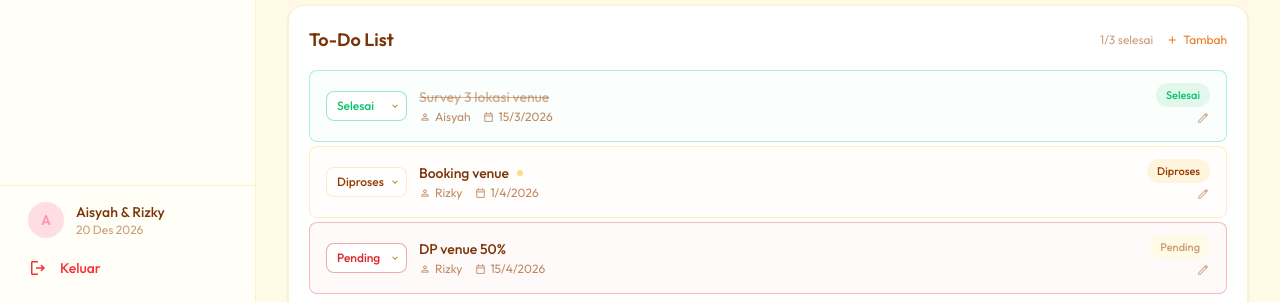
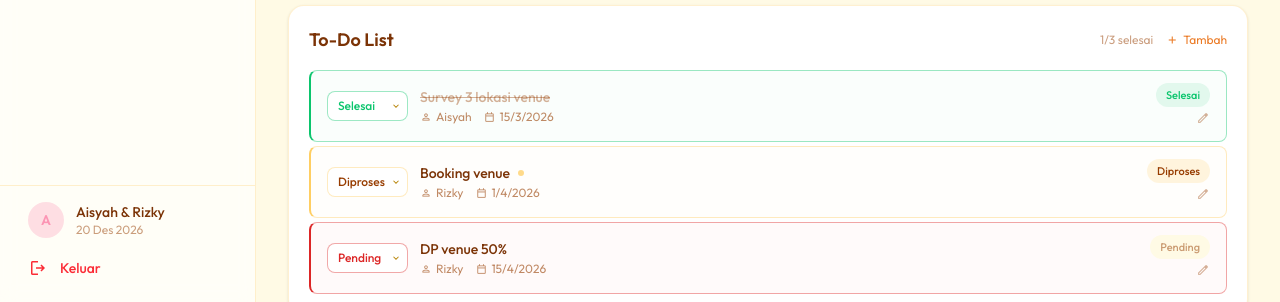
Before and after one commit to thoriqzs25/wedding-org-planner, a Next.js app: page /wedding-elements/n1 in a window 1280 px wide. Shown: the part 498-800 px from the top of the page. Built offline with nearby package versions, Linux system fonts and the light colour scheme.

Commit message:
Address review: remove dead nextStatus, derive dropdown options from statusConfig, add border-left accents, strengthen contrast

```diff
--- a/src/app/wedding-elements/[id]/page.tsx
+++ b/src/app/wedding-elements/[id]/page.tsx
@@ -6,7 +6,7 @@ import Link from "next/link";
 import { mockWeddingElements, mockInvoices } from "@/data/mock";
 import { Todo, Vendor, WeddingElement } from "@/types";
 import { getWeddingElementIcon, getWeddingElementColor } from "@/data/weddingElementIcons";
-import { statusConfig } from "@/constants/todo";
+import { statusConfig, statusOptions } from "@/constants/todo";
 import VendorModal from "@/components/VendorModal";
 import VendorFormModal from "@/components/VendorFormModal";
 import TodoFormModal from "@/components/TodoFormModal";
@@ -346,11 +346,11 @@ export default function WeddingElementDetailPage() {
               const isDone = todo.status === "done";
               return (
                 <div key={todo.id} id={`todo-item-${todo.id}`}
-                  className={`flex items-center gap-3 px-4 h-18 rounded-lg border transition-all ${
-                    isDone ? "border-green/30 bg-green/[0.02]"
-                    : todo.status === "in_progress" ? "border-gold/40 bg-gold/[0.02]"
-                    : isOverdue ? "border-red/30 bg-red/[0.02]"
-                    : "border-gold/20 hover:bg-cream/50"
+                  className={`flex items-center gap-3 px-4 h-18 rounded-lg border border-l-2 transition-all ${
+                    isDone ? "border-green/40 bg-green/[0.02] border-l-green"
+                    : todo.status === "in_progress" ? "border-gold/40 bg-gold/[0.02] border-l-gold"
+                    : isOverdue ? "border-red/40 bg-red/[0.02] border-l-red"
+                    : "border-gold/20 border-l-transparent hover:bg-cream/50"
                   }`}>
                   <select
                     id={`todo-item-${todo.id}-status-select`}
@@ -370,9 +370,9 @@ export default function WeddingElementDetailPage() {
                       paddingRight: '22px',
                     }}
                   >
-                    <option value="pending">Pending</option>
-                    <option value="in_progress">Diproses</option>
-                    <option value="done">Selesai</option>
+                    {statusOptions.map((opt) => (
+                      <option key={opt.value} value={opt.value}>{opt.label}</option>
+                    ))}
                   </select>
 
                   <div id={`todo-item-${todo.id}-content`} className="flex-1 min-w-0">
--- a/src/components/TodoListRow.tsx
+++ b/src/components/TodoListRow.tsx
@@ -2,7 +2,7 @@
 
 import Link from "next/link";
 import { Todo } from "@/types";
-import { statusConfig } from "@/constants/todo";
+import { statusConfig, statusOptions } from "@/constants/todo";
 import Icon from "@/components/Icon";
 
 interface TodoListRowProps {
@@ -22,8 +22,14 @@ export default function TodoListRow({ todo, onStatusChange }: TodoListRowProps)
   return (
     <div
       id={`todo-${todo.id}`}
-      className={`flex items-center gap-3 px-4 h-18 border-b border-gold/10 transition-colors ${
-        isOverdue ? "bg-red/[0.03]" : ""
+      className={`flex items-center gap-3 px-4 h-18 border-b border-gold/20 border-l-2 transition-colors ${
+        isOverdue
+          ? "bg-red/[0.03] border-l-red"
+          : isDone
+          ? "border-l-green"
+          : todo.status === "in_progress"
+          ? "border-l-gold"
+          : "border-l-transparent"
       } ${isDone ? "opacity-70" : ""}`}
     >
       <select
@@ -44,9 +50,9 @@ export default function TodoListRow({ todo, onStatusChange }: TodoListRowProps)
           paddingRight: '22px',
         }}
       >
-        <option value="pending">Pending</option>
-        <option value="in_progress">Diproses</option>
-        <option value="done">Selesai</option>
+        {statusOptions.map((opt) => (
+          <option key={opt.value} value={opt.value}>{opt.label}</option>
+        ))}
       </select>
 
       <div className="flex-1 min-w-0">
--- a/src/constants/todo.ts
+++ b/src/constants/todo.ts
@@ -6,10 +6,10 @@ export const statusConfig: Record<Todo["status"], { label: string; icon: string;
   done: { label: "Selesai", icon: "check_circle", color: "text-green", bg: "bg-green/10 text-green" },
 };
 
-export const nextStatus: Record<Todo["status"], Todo["status"]> = {
-  pending: "in_progress",
-  in_progress: "done",
-  done: "pending",
-};
+export const statusOrder: Record<string, number> = { pending: 0, in_progress: 1, done: 2 };
 
-export const statusOrder: Record<string, number> = { pending: 0, in_progress: 1, done: 2 };
+export const statusOptions: { value: Todo["status"]; label: string }[] = [
+  { value: "pending", label: "Pending" },
+  { value: "in_progress", label: "Diproses" },
+  { value: "done", label: "Selesai" },
+];
```
